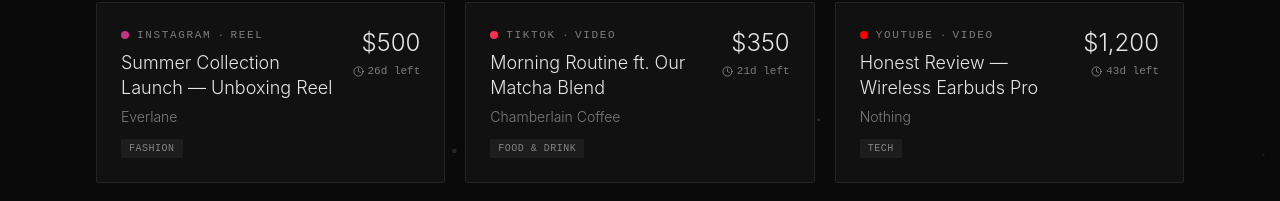
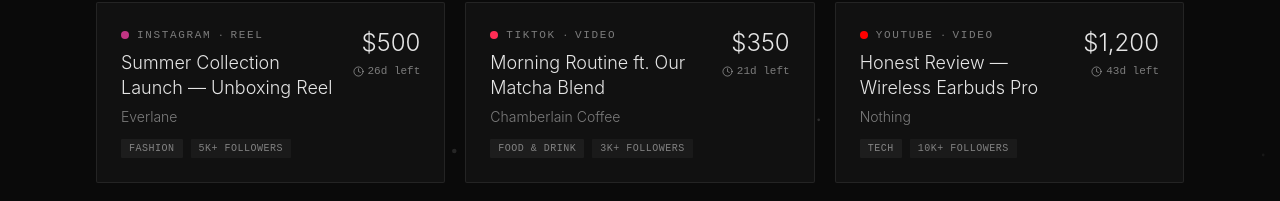
Before and after one commit to ernietheopenclaw/agora, a Next.js app: page / in a window 1280 px wide. Shown: the part 597-798 px from the top of the page. Built offline with nearby package versions, Linux system fonts and the light colour scheme; no server answers; the database is empty; a web font is replaced by a local one.

Commit message:
feat: add pay-per-impression rates and follower requirement badges to bounty cards and detail pages

```diff
--- a/src/app/bounty/[id]/page.tsx
+++ b/src/app/bounty/[id]/page.tsx
@@ -30,6 +30,7 @@ interface BountyData {
   niche: string | null;
   requirements: string | null;
   budget: number;
+  payPerImpression: string | null;
   deadline: string;
   allowResubmission: boolean;
   status: string;
@@ -89,6 +90,7 @@ export default function BountyDetail() {
           niche: dummy.niche,
           requirements: dummy.requirements.join("\n"),
           budget: dummy.budget,
+          payPerImpression: dummy.payPerImpression,
           deadline: dummy.deadline,
           status: "open",
           allowResubmission: false,
@@ -301,6 +303,20 @@ export default function BountyDetail() {
                       <p className="text-text font-extralight text-3xl mt-1">
                         ${bounty.budget.toLocaleString()}
                       </p>
+                      {bounty.payPerImpression && (
+                        <div className="mt-2 flex items-center gap-2">
+                          <span
+                            className="font-mono text-[11px] px-2 py-1"
+                            style={{
+                              background: "var(--accent)",
+                              color: "#fff",
+                              borderRadius: "2px",
+                            }}
+                          >
+                            + {bounty.payPerImpression} impressions
+                          </span>
+                        </div>
+                      )}
                     </div>
 
                     <div
--- a/src/app/page.tsx
+++ b/src/app/page.tsx
@@ -27,6 +27,7 @@ function mapDummyToApiBounty(b: (typeof DUMMY_BOUNTIES)[number]) {
     niche: b.niche,
     requirements: b.requirements.join("\n"),
     budget: b.budget,
+    payPerImpression: b.payPerImpression,
     deadline: b.deadline,
     company: { companyName: b.brand, description: b.brandDescription },
   };
@@ -39,10 +40,20 @@ interface Bounty {
   platform: string;
   contentType: string;
   budget: number;
+  payPerImpression: string | null;
   deadline: string;
   niche: string | null;
   requirements: string | null;
   company: { companyName: string; description: string | null };
+}
+
+function extractFollowerReq(requirements: string | null): string | null {
+  if (!requirements) return null;
+  const match = requirements.match(/([\d,]+)\+?\s*(?:Instagram|TikTok|YouTube|Twitter|followers|subscribers)/i);
+  if (!match) return null;
+  const num = parseInt(match[1].replace(/,/g, ""));
+  if (num >= 1000) return `${Math.floor(num / 1000)}k+`;
+  return `${num}+`;
 }
 
 const ALL_PLATFORMS = ["Instagram", "TikTok", "YouTube", "Twitter/X"].sort();
@@ -113,6 +124,11 @@ function BountyCard({ bounty, isDark }: { bounty: Bounty; isDark: boolean }) {
         </div>
         <div className="text-right flex-shrink-0">
           <p className="text-text font-light text-xl md:text-2xl">${bounty.budget.toLocaleString()}</p>
+          {bounty.payPerImpression && (
+            <p className="font-mono text-[11px] text-accent-mid mt-0.5">
+              + {bounty.payPerImpression} impressions
+            </p>
+          )}
           <div className="flex items-center gap-1 mt-1 justify-end">
             <Clock size={11} className="text-text-muted" />
             <span className="font-mono text-[11px] text-text-muted">
@@ -134,6 +150,21 @@ function BountyCard({ bounty, isDark }: { bounty: Bounty; isDark: boolean }) {
             {bounty.niche}
           </span>
         )}
+        {(() => {
+          const followerReq = extractFollowerReq(bounty.requirements);
+          return followerReq ? (
+            <span
+              className="font-mono text-[10px] uppercase tracking-wider px-2 py-0.5"
+              style={{
+                background: isDark ? "rgba(255,255,255,0.04)" : "rgba(45,41,38,0.06)",
+                color: "var(--text-muted)",
+                borderRadius: isDark ? "1px" : "4px",
+              }}
+            >
+              {followerReq} followers
+            </span>
+          ) : null;
+        })()}
       </div>
     </Link>
   );
--- a/src/data/bounties.ts
+++ b/src/data/bounties.ts
@@ -8,6 +8,7 @@ export interface Bounty {
   platform: string;
   contentType: string;
   budget: number;
+  payPerImpression: string;
   deadline: string;
   niche: string;
   description: string;
@@ -24,6 +25,7 @@ export const DUMMY_BOUNTIES: Bounty[] = [
     platform: "Instagram",
     contentType: "Reel",
     budget: 500,
+    payPerImpression: "$2.50/1K",
     deadline: "2026-03-15",
     niche: "Fashion",
     description: "Create an authentic unboxing reel showcasing our new summer linen collection.",
@@ -45,6 +47,7 @@ export const DUMMY_BOUNTIES: Bounty[] = [
     platform: "TikTok",
     contentType: "Video",
     budget: 350,
+    payPerImpression: "$2.00/1K",
     deadline: "2026-03-10",
     niche: "Food & Drink",
     description: "Film a cozy morning routine naturally featuring our new ceremonial matcha.",
@@ -66,6 +69,7 @@ export const DUMMY_BOUNTIES: Bounty[] = [
     platform: "YouTube",
     contentType: "Video",
     budget: 1200,
+    payPerImpression: "$3.50/1K",
     deadline: "2026-04-01",
     niche: "Tech",
     description: "Produce a detailed, honest review of the Nothing Ear (3) with real-world testing.",
@@ -87,6 +91,7 @@ export const DUMMY_BOUNTIES: Bounty[] = [
     platform: "TikTok",
     contentType: "Video",
     budget: 400,
+    payPerImpression: "$2.00/1K",
     deadline: "2026-03-08",
     niche: "Fitness",
     description: "Show off your gym outfit featuring our new Vital collection in a fit check video.",
@@ -108,6 +113,7 @@ export const DUMMY_BOUNTIES: Bounty[] = [
     platform: "YouTube",
     contentType: "Video",
     budget: 1500,
+    payPerImpression: "$4.00/1K",
     deadline: "2026-04-15",
     niche: "Travel",
     description: "Document a weekend trip using our Bigger Carry-On as your only luggage.",
@@ -129,6 +135,7 @@ export const DUMMY_BOUNTIES: Bounty[] = [
     platform: "Instagram",
     contentType: "Reel",
     budget: 300,
+    payPerImpression: "$1.50/1K",
     deadline: "2026-03-12",
     niche: "Beauty",
     description: "Create a calming PM skincare routine reel featuring our new retinol serum.",
@@ -150,6 +157,7 @@ export const DUMMY_BOUNTIES: Bounty[] = [
     platform: "TikTok",
     contentType: "Video",
     budget: 450,
+    payPerImpression: "$2.50/1K",
     deadline: "2026-03-20",
     niche: "Food & Drink",
     description: "Show a week of plant-based meal prep using Daily Harvest as a base.",
@@ -171,6 +179,7 @@ export const DUMMY_BOUNTIES: Bounty[] = [
     platform: "YouTube",
     contentType: "Video",
     budget: 800,
+    payPerImpression: "$3.00/1K",
     deadline: "2026-04-05",
     niche: "Tech",
     description: "Give a tour of your home office/productivity setup with Notion as your hub.",
@@ -192,6 +201,7 @@ export const DUMMY_BOUNTIES: Bounty[] = [
     platform: "Instagram",
     contentType: "Carousel",
     budget: 250,
+    payPerImpression: "$1.50/1K",
     deadline: "2026-03-18",
     niche: "Fashion",
     description: "Style 3 outfits using pieces from our new streetwear drop for a carousel post.",
@@ -213,6 +223,7 @@ export const DUMMY_BOUNTIES: Bounty[] = [
     platform: "TikTok",
     contentType: "Video",
     budget: 350,
+    payPerImpression: "$2.00/1K",
     deadline: "2026-03-25",
     niche: "Pets",
     description: "Film a fun dog park day featuring our harness, leash, and treat pouch.",
@@ -234,6 +245,7 @@ export const DUMMY_BOUNTIES: Bounty[] = [
     platform: "YouTube",
     contentType: "Video",
     budget: 600,
+    payPerImpression: "$2.50/1K",
     deadline: "2026-04-10",
     niche: "Lifestyle",
     description: "Share your monthly reading picks and how you track them on Literal.",
@@ -255,6 +267,7 @@ export const DUMMY_BOUNTIES: Bounty[] = [
     platform: "Twitter/X",
     contentType: "Thread",
     budget: 200,
+    payPerImpression: "$1.00/1K",
     deadline: "2026-03-05",
     niche: "Business",
     description: "Write an insightful thread about the future of remote work, tagging Deel naturally.",
```
Also changed, not shown: 1 other file (tests, documents, lock files or other folders).
